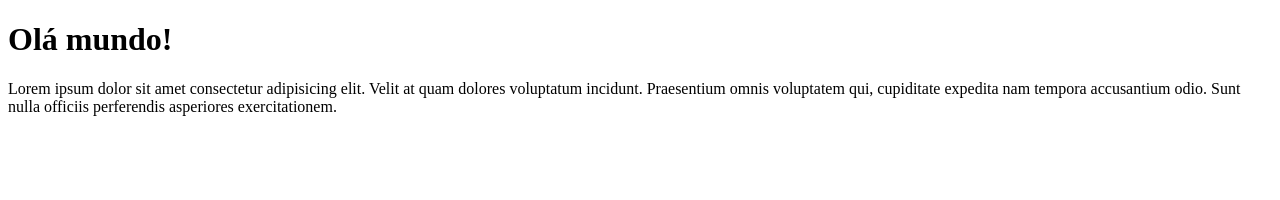
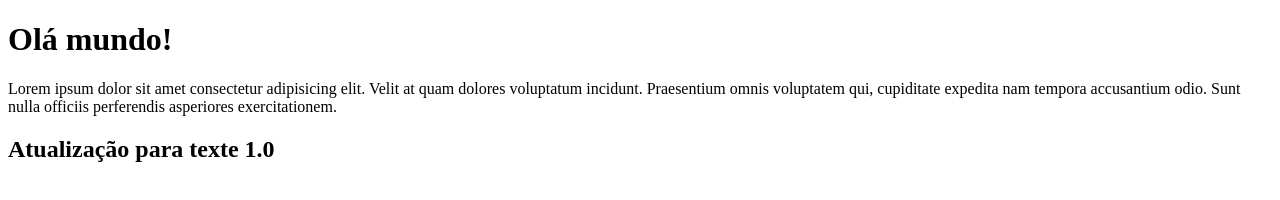
Before and after one commit to Anderson-Oliver/teste, a plain HTML site: page index.html in a window 1280 px wide. Drawn offline with Linux system fonts and the light colour scheme.

Commit message:
teste 1.0

```diff
--- a/index.html
+++ b/index.html
@@ -13,6 +13,8 @@
     <p>Lorem ipsum dolor sit amet consectetur adipisicing elit. Velit at quam dolores voluptatum incidunt. Praesentium
         omnis voluptatem qui, cupiditate expedita nam tempora accusantium odio. Sunt nulla officiis perferendis
         asperiores exercitationem.</p>
+
+        <h2>Atualização para texte 1.0</h2>
 </body>
 
 </html>
```
